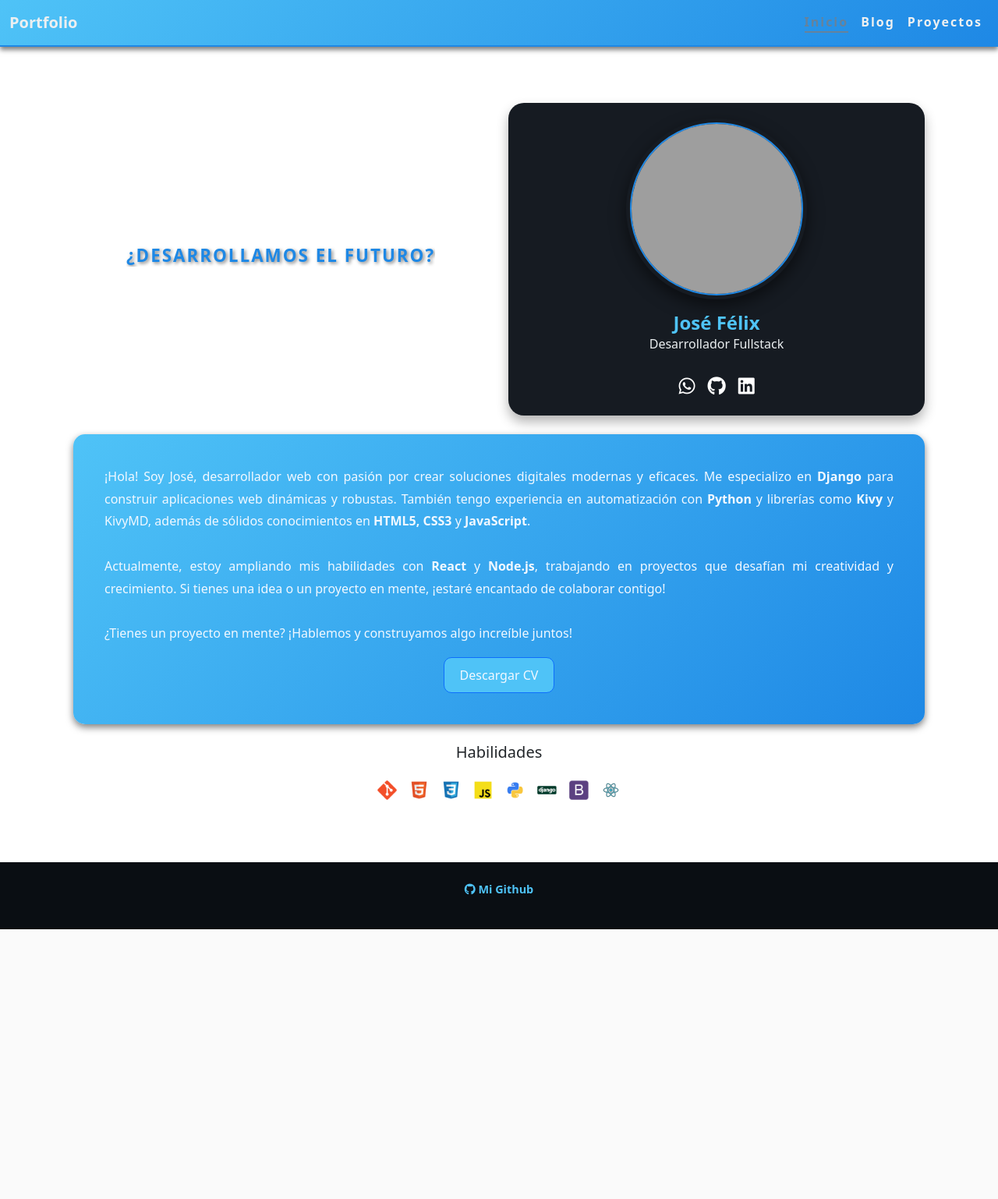
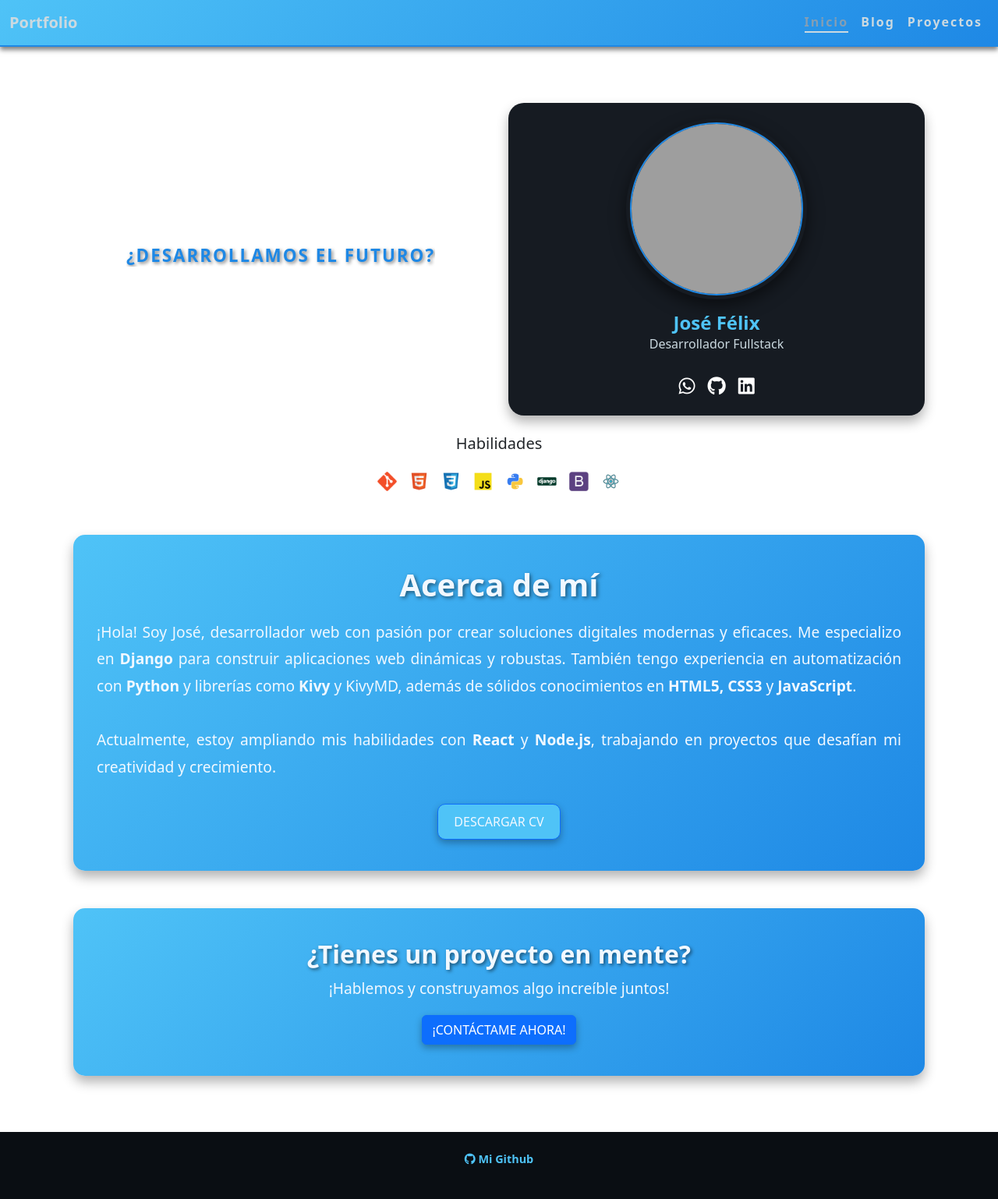
Before and after one commit to AmeriK88/Professional-portfolio, a Django app: page / in a window 1280 px wide. Shown: the whole page at 78% size. Before the commit the page ends 1192 px from the top, so only its background shows below. Run offline with Django 5.2, Linux system fonts and the light colour scheme; parts of the project's set-up code (start-up, migrations or seed data) failed here and were passed over; grey boxes are pictures that could not be loaded.

Commit message:
Feat: implementando call to action & habilidades actualizado

```diff
--- a/static/css/styles.css
+++ b/static/css/styles.css
@@ -2,8 +2,8 @@
     --primary-color: #4fc3f7;
     --secondary-color: #1e88e5;
     --background-color: #0d1117;
-    --text-color: #ebeff1;
-    --dark-text-color: #66829b;
+    --text-color: #cbd9e0;
+    --dark-text-color: #849eb4;
     --secondary-text-color: #eef0f1;
     --card-background: #161b22;
     --hover-background: linear-gradient(135deg, #4fc3f7, #1e88e5);
@@ -51,7 +51,7 @@ body, html {
 
 /* Links del menú */
 .navbar-nav .nav-link {
-    color: var(--secondary-text-color) !important;
+    color: var(--text-color) !important;
     font-weight: bold;
     text-align: center;
     margin: 0 auto;
@@ -67,7 +67,7 @@ body, html {
     display: block;
     width: 0;
     height: 2px;
-    background-color: var(--dark-text-color);
+    background-color: var(--text-color);
     margin: 0 auto;
     transition: width 0.3s ease-in-out;
 }
@@ -84,16 +84,105 @@ body, html {
 }
 
 #about, .hero {
-    background: var(--hover-background);
-    padding: 40px;
+    background: linear-gradient(135deg, var(--primary-color), var(--secondary-color));
+    color: var(--highlight-color);
+    padding: 40px 30px;
     border-radius: 15px;
+    box-shadow: 0 8px 15px rgba(0, 0, 0, 0.3);
+    animation: fadeIn 1s ease-in-out;
+    transition: transform 0.3s ease, box-shadow 0.3s ease;
+    text-align: center;
+}
+
+#about:hover {
+    transform: scale(1.02);
+    box-shadow: 0 12px 25px rgba(0, 0, 0, 0.5);
+}
+
+/* Título */
+.about-title {
+    font-size: 2.5rem;
+    font-weight: bold;
+    text-shadow: 2px 2px 5px rgba(0, 0, 0, 0.5);
+    margin-bottom: 20px;
+}
+
+/* Texto */
+.about-text {
+    font-size: 1.2rem;
+    line-height: 1.8;
+    margin-bottom: 30px;
+}
+
+/* Botón */
+.about-button {
+    padding: 15px 30px;
+    font-size: 1.1rem;
+    font-weight: bold;
+    text-transform: uppercase;
     color: var(--highlight-color);
-    margin-top: 40px;
-    box-shadow: 0 4px 10px rgba(0, 0, 0, 0.5);
-    text-align: center;
-    animation: fadeIn var(--animation-duration) var(--animation-ease);
-    transition: filter 0.3s ease, box-shadow 0.3s ease;
+    background-color: var(--success-color);
+    border: none;
+    border-radius: 50px;
+    transition: background-color 0.3s ease, transform 0.3s ease;
+    box-shadow: 0 4px 10px rgba(0, 0, 0, 0.3);
 }
+
+.about-button:hover {
+    background-color: var(--secondary-color);
+    transform: translateY(-3px);
+    box-shadow: 0 6px 15px rgba(0, 0, 0, 0.5);
+}
+
+/* Sección del Call-to-Action */
+.cta-section {
+    background: linear-gradient(135deg, var(--primary-color), var(--secondary-color));
+    color: var(--highlight-color);
+    padding: 40px 20px;
+    border-radius: 15px;
+    box-shadow: 0 8px 15px rgba(0, 0, 0, 0.3);
+    animation: fadeIn 1s ease-in-out;
+    transition: transform 0.3s ease, box-shadow 0.3s ease;
+}
+
+.cta-section:hover {
+    transform: scale(1.02);
+    box-shadow: 0 12px 25px rgba(0, 0, 0, 0.5);
+}
+
+/* Texto principal */
+.cta-text {
+    font-size: 2rem;
+    font-weight: bold;
+    margin-bottom: 10px;
+    text-shadow: 2px 2px 4px rgba(0, 0, 0, 0.5);
+}
+
+.cta-subtext {
+    font-size: 1.2rem;
+    margin-bottom: 20px;
+}
+
+/* Botón del Call-to-Action */
+.cta-button {
+    padding: 15px 30px;
+    font-size: 1.1rem;
+    font-weight: bold;
+    text-transform: uppercase;
+    color: var(--highlight-color);
+    background-color: var(--success-color);
+    border: none;
+    border-radius: 50px;
+    transition: background-color 0.3s ease, transform 0.3s ease;
+    box-shadow: 0 4px 10px rgba(0, 0, 0, 0.3);
+}
+
+.cta-button:hover {
+    background-color: var(--secondary-color);
+    transform: translateY(-3px);
+    box-shadow: 0 6px 15px rgba(0, 0, 0, 0.5);
+}
+
 
 h1 {
     font-size: 3rem;
@@ -205,7 +294,6 @@ h1:hover {
     font-weight: bold;
 }
 
-
 .profile-card .card-text {
     font-size: 1rem;
     color: var(--text-color);
@@ -253,19 +341,6 @@ h1:hover {
     font-size: 0.95rem;
     color: #cccccc;
     text-align: justify;
-}
-
-.btn-primary {
-    background-color: var(--primary-color);
-    border: none;
-    color: var(--highlight-color);
-    font-weight: bold;
-    transition: background-color 0.3s ease, transform 0.3s ease;
-}
-
-.btn-primary:hover {
-    background-color: var(--secondary-color);
-    transform: scale(1.05);
 }
 
 footer {
--- a/templates/home.html
+++ b/templates/home.html
@@ -42,18 +42,6 @@
         </div>
     </div>
 
-    <!-- Sección "Acerca de mí" -->
-    <div id="about" class="mt-4 text-center">
-        <p>
-            ¡Hola! Soy José, desarrollador web con pasión por crear soluciones digitales modernas y eficaces. Me especializo en <strong>Django</strong> para construir aplicaciones web dinámicas y robustas. También tengo experiencia en automatización con <strong>Python</strong> y librerías como <strong>Kivy</strong> y KivyMD, además de sólidos conocimientos en <strong>HTML5, CSS3</strong> y <strong>JavaScript</strong>.
-            <br><br>
-            Actualmente, estoy ampliando mis habilidades con <strong>React</strong> y <strong>Node.js</strong>, trabajando en proyectos que desafían mi creatividad y crecimiento. Si tienes una idea o un proyecto en mente, ¡estaré encantado de colaborar contigo!
-            <br><br>
-            ¿Tienes un proyecto en mente? ¡Hablemos y construyamos algo increíble juntos!
-        </p>
-        <a href="{% static 'docs/cv.pdf' %}" class="btn btn-primary" download>Descargar CV</a>
-    </div>
-
     <!-- Habilidades con íconos -->
     <div class="mt-4 text-center">
         <h5>Habilidades</h5>
@@ -69,5 +57,26 @@
             <img src="{% static 'icons/react.webp' %}" alt="React" class="m-2" style="width: 30px;">
         </div>
     </div>
+
+    <!-- Sección "Acerca de mí" -->
+    <div id="about" class="about-section mt-5 text-center">
+        <h2 class="about-title">Acerca de mí</h2>
+        <p class="about-text mt-3">
+            ¡Hola! Soy José, desarrollador web con pasión por crear soluciones digitales modernas y eficaces. Me especializo en <strong>Django</strong> para construir aplicaciones web dinámicas y robustas. También tengo experiencia en automatización con <strong>Python</strong> y librerías como <strong>Kivy</strong> y KivyMD, además de sólidos conocimientos en <strong>HTML5, CSS3</strong> y <strong>JavaScript</strong>.
+            <br><br>
+            Actualmente, estoy ampliando mis habilidades con <strong>React</strong> y <strong>Node.js</strong>, trabajando en proyectos que desafían mi creatividad y crecimiento.
+        </p>
+        <a href="{% static 'docs/cv.pdf' %}" class="btn btn-primary about-button" download>Descargar CV</a>
+    </div>
+
+
+     <!-- Call-to-Action -->
+     <div class="cta-section text-center my-5">
+        <h2 class="cta-text">¿Tienes un proyecto en mente?</h2>
+        <p class="cta-subtext">¡Hablemos y construyamos algo increíble juntos!</p>
+        <a href="https://wa.me/+34639949187" class="btn btn-primary cta-button" target="_blank" rel="noopener noreferrer">
+            ¡Contáctame Ahora!
+        </a>
+    </div>
 </div>
 {% endblock %}
```
